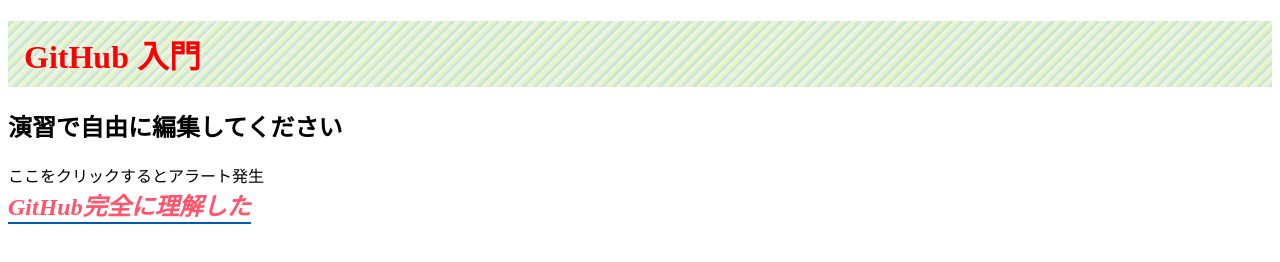
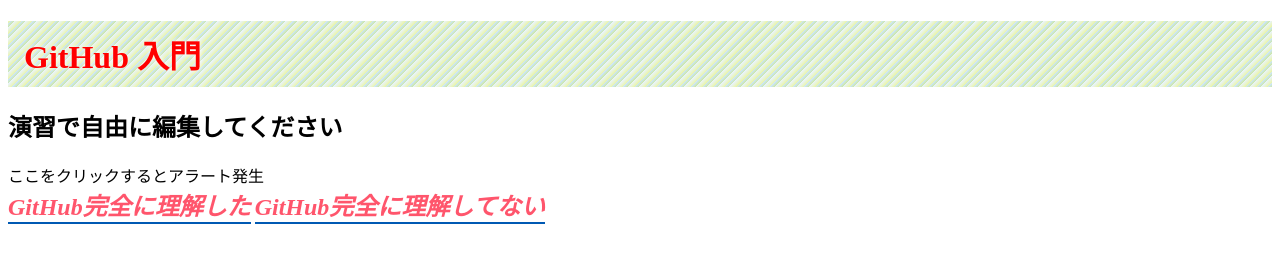
Before and after one commit to KentoAdachi/GitTutorial, a plain HTML site: page hands-on/hands-on/index.html in a window 1280 px wide. Drawn offline with Linux system fonts and the light colour scheme.

Commit message:
training commit

```diff
--- a/hands-on/hands-on/index.html
+++ b/hands-on/hands-on/index.html
@@ -12,6 +12,7 @@
     <div id="target">ここをクリックするとアラート発生</div>
 
     <div id="ok">GitHub完全に理解した</div>
+    <div id="ok">GitHub完全に理解してない</div>
 
     <script src="./src/index.js"></script>
   </body>
```
